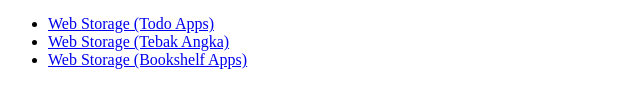
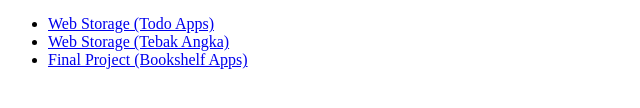
Before and after one commit to dwiiipoetra/reactdev_dicoding, a plain HTML site: page index.html in a window 1280 px wide. Shown: the part 150-258 px from the top of the page, 0-640 px from the left. Drawn offline with Linux system fonts and the light colour scheme.

Commit message:
Update index.html

```diff
--- a/index.html
+++ b/index.html
@@ -18,6 +18,6 @@
         <a href="https://dwiiipoetra.github.io/reactdev_dicoding/frontend_pemula/tebak_angka">Web Storage (Tebak Angka)</a>
       </li>
        <li>
-        <a href="https://dwiiipoetra.github.io/reactdev_dicoding/frontend_pemula/bookshelf_apps">Web Storage (Bookshelf Apps)</a>
+        <a href="https://dwiiipoetra.github.io/reactdev_dicoding/frontend_pemula/bookshelf_apps">Final Project (Bookshelf Apps)</a>
       </li>
    </div>
```
